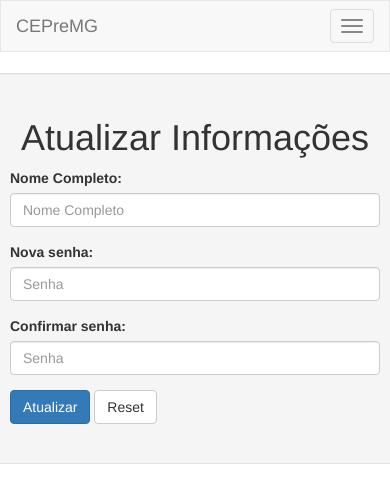
After one commit to roquerodrigo/cepremg, a PHP site: template resources/views/updateUserForm.html.twig in a window 390 px wide; the page is wider, and only the part inside the window is pictured. The commit adds this page. Shown: the top 503 px of that part. Run offline with PHP 8.4, Linux system fonts and the light colour scheme; the template is opened without the code that fills it, so the values that code supplies are empty; some libraries are stand-ins or nearby versions.

```diff
--- a/app/models/User.php
+++ b/app/models/User.php
@@ -17,7 +17,7 @@ class User
      * @var string Login de Usuário
      * @Column(type="string", length=15, unique=true, nullable=false)
      */
-	protected $username;
+	protected $userName;
 
 	/**
 	 * @var text Senha do Usuário
--- a/app/routes.php
+++ b/app/routes.php
@@ -21,3 +21,4 @@ $app->get('/logout',UserController::class.':logout');
 $app->get('/user',UserController::class.':index');
 $app->get('/user/register', UserController::class.':createForm');
 $app->post('/user/register', UserController::class.':create');
+$app->get('/user/myaccount',UserController::class.':updateForm');
--- a/resources/views/adminArea.html.twig
+++ b/resources/views/adminArea.html.twig
@@ -6,8 +6,9 @@
 <div class="row">
     <div class="col-md-4"></div>
     <div class="col-md-4 well well-lg">
-        <h1 class="text-center"> BEM VINDO {{name}} </h1>
+        <h1 class="text-center"> BEM VINDO {{session.name}} </h1>
         <a href="/user/register">Registrar usuário</a>
+        <a href="/user/myaccount">Atualizar dados</a>
     </div>
     <div class="col-md-4"></div>
     </div>
--- /dev/null
+++ b/resources/views/updateUserForm.html.twig
@@ -0,0 +1,46 @@
+{% extends 'layouts/master.html.twig' %}
+
+{% block content %}
+    {% include 'layouts/navbar.html.twig' %}
+
+<div class="row">
+    <div class="col-md-4"></div>
+    <div class="col-md-4 well well-lg">
+
+  		<h1 class="text-center">Atualizar Informações</h1>
+
+    	<form method="POST">
+    		<div class="form-group">
+    			<label for="name-id">Nome Completo:</label>
+    			<input id="name-id" class="form-control" name="newName" placeholder="Nome Completo" type="text" value="{{session.name}}">
+    		</div>
+
+
+    		<div class="form-group">
+    			<label for="pwd-id">Nova senha:</label>
+    			<input id="pwd-id" class="form-control" name="newPwd" placeholder="Senha" type="password">
+    		</div>
+    		<div class="form-group">
+    			<label for="pwdconfirm-id">Confirmar senha:</label>
+    			<input id="pwdconfirm-id" class="form-control" name="newPwdConfirm" placeholder="Senha" type="password">
+    		</div>
+
+    		<div class="form-group">
+    			<input class="btn btn-primary" value="Atualizar" type="submit">
+    			<input class="btn btn-default" type="reset">
+    		</div>
+    	</form>
+    	{% if failure == true %}
+    		<div class="panel panel-danger">
+    			<div class="panel-heading">Erro {{message}}</div>
+			</div>
+    	{% endif %}
+    	{% if success == true %}
+    		<div class="panel panel-success">
+    			<div class="panel-heading">Sucesso: Dados Atualizados.</div>
+			</div>
+    	{% endif %}
+    	</div>
+    <div class="col-md-4"></div>
+    </div>
+{% endblock %}
```
Also changed, not shown: app/controllers/UserController.php (+15 -1 lines), 1 other file.
